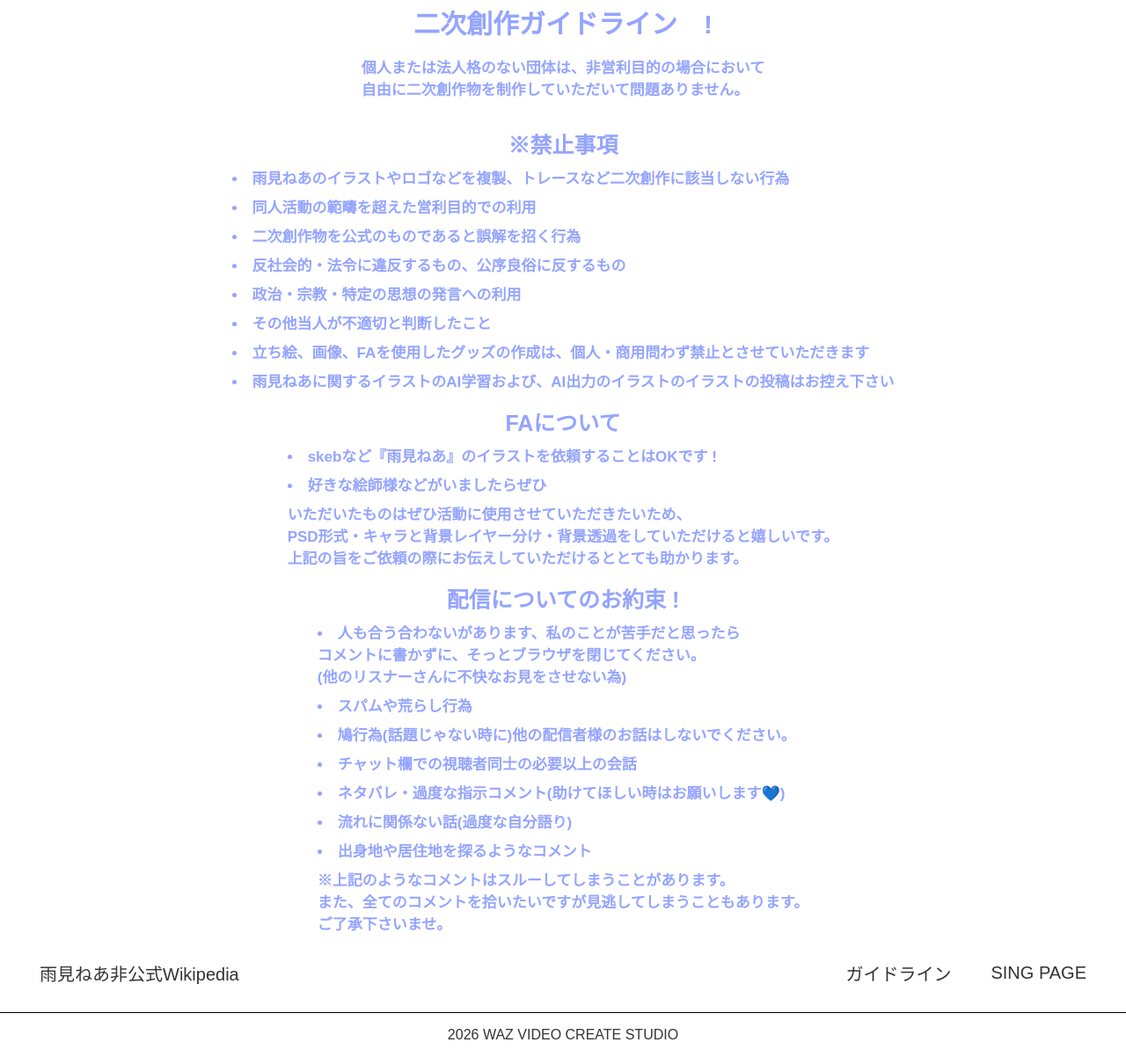
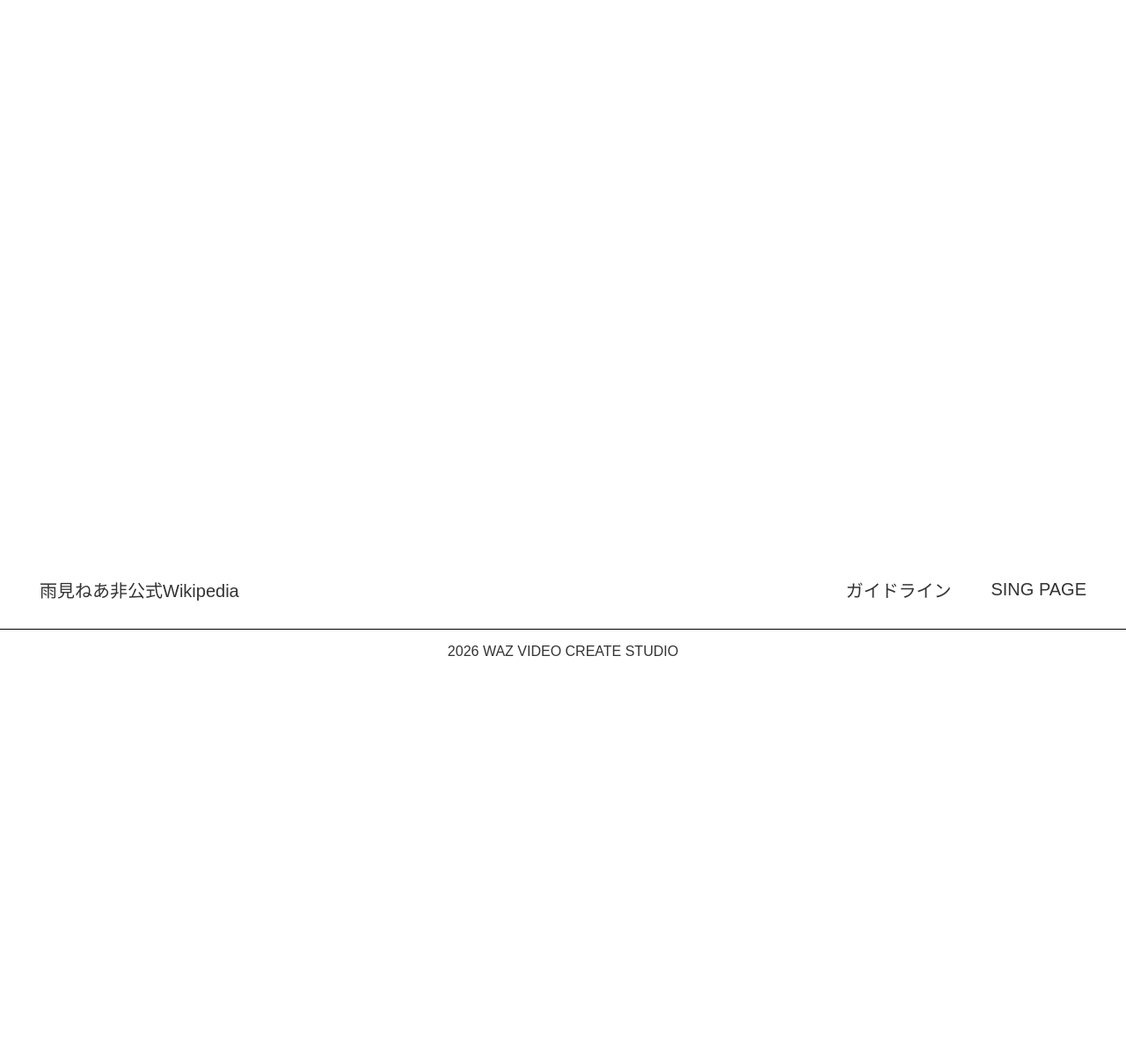
Before and after one commit to Waz-Studio92/nea-fan-site, a website built with Vite: page guide-line.html in a window 1280 px wide. Shown: the part 174-1376 px from the top of the page at 88% size. After the commit the page ends 940 px from the top, so only its background shows below. Built offline with nearby package versions, Linux system fonts and the light colour scheme.

Commit message:
微々たる修正

```diff
--- a/guide-line.html
+++ b/guide-line.html
@@ -5,7 +5,7 @@
 	<meta charset="UTF-8">
 	<meta name="viewport" content="width=device-width, initial-scale=1.0">
 	<title>雨見ねあ非公式Wiki | SingList</title>
-	<link rel="icon" href="/assets/images/icon.png">
+	<link rel="icon" href="assets/images/icon.png">
 	<link rel="stylesheet" href="/assets/css/style.css">
 </head>
 
@@ -14,64 +14,6 @@
 	<div id="header"></div>
 	<main>
 		<div id="page-guide"></div>
-		<section class="section guide">
-			<h1 class="page-title">二次創作ガイドライン&emsp;!</h1>
-			<div class="guide-block">
-				<p class="paragraph">
-					個人または法人格のない団体は、非営利目的の場合において<br>
-					自由に二次創作物を制作していただいて問題ありません。
-				</p>
-			</div>
-			<div class="guide-block">
-				<ul class="out-line">
-					<li><h2 class="paragraph out">※禁止事項</h2></li>
-					<li>雨見ねあのイラストやロゴなどを複製、トレースなど二次創作に該当しない行為</li>
-					<li>同人活動の範疇を超えた営利目的での利用</li>
-					<li>二次創作物を公式のものであると誤解を招く行為</li>
-					<li>反社会的・法令に違反するもの、公序良俗に反するもの</li>
-					<li>政治・宗教・特定の思想の発言への利用</li>
-					<li>その他当人が不適切と判断したこと</li>
-					<li>立ち絵、画像、FAを使用したグッズの作成は、個人・商用問わず禁止とさせていただきます</li>
-					<li>雨見ねあに関するイラストのAI学習および、AI出力のイラストのイラストの投稿はお控え下さい</li>
-				</ul>
-			</div>
-			<div class="guide-block">
-				<ul class="out-line fa">
-					<li><h2 class="paragraph out">FAについて</h2></li>
-					<li>skebなど『雨見ねあ』のイラストを依頼することはOKです&nbsp;!</li>
-					<li>好きな絵師様などがいましたらぜひ</li>
-					<li><p class="paragraph fa-para">
-						いただいたものはぜひ活動に使用させていただきたいため、<br>
-						PSD形式・キャラと背景レイヤー分け・背景透過をしていただけると嬉しいです。<br>
-						上記の旨をご依頼の際にお伝えしていただけるととても助かります。
-					</p></li>
-				</ul>
-			</div>
-			<div class="guide-block">
-				<ul class="out-line fa">
-					<li><h2 class="paragraph out">配信についてのお約束&nbsp;!</h2></li>
-					<li>人も合う合わないがあります、私のことが苦手だと思ったら<br>
-						コメントに書かずに、そっとブラウザを閉じてください。<br>
-						(他のリスナーさんに不快なお見をさせない為)
-					</li>
-					<li>スパムや荒らし行為</li>
-					<li>鳩行為(話題じゃない時に)他の配信者様のお話はしないでください。</li>
-					<li>チャット欄での視聴者同士の必要以上の会話</li>
-					<li>
-						ネタバレ・過度な指示コメント(助けてほしい時はお願いします💙)
-					</li>
-					<li>流れに関係ない話(過度な自分語り)</li>
-					<li>出身地や居住地を探るようなコメント</li>
-					<li>
-						<p>
-							※上記のようなコメントはスルーしてしまうことがあります。<br>
-							また、全てのコメントを拾いたいですが見逃してしまうこともあります。<br>
-							ご了承下さいませ。
-						</p>
-					</li>
-				</ul>
-			</div>
-		</section>
 	</main>
 	<div id="footer"></div>
 	<script src="/assets/js/index.js"></script>
--- a/index.html
+++ b/index.html
@@ -4,7 +4,7 @@
 <head>
 	<meta charset="UTF-8">
 	<meta name="viewport" content="width=device-width, initial-scale=1.0">
-	<link rel="icon" href="/assets/images/icon.png" type="image/png">
+	<link rel="icon" href="assets/images/icon.png" type="image/png">
 	<link rel="stylesheet" href="/assets/css/style.css">
 	<title>雨見ねあ非公式Wiki | Home</title>
 </head>
@@ -45,11 +45,10 @@
 				</div>
 				<div class="txt-art">
 					<p class="prologue">「雨々降れ降れねあが来た、<br>
-						どうもみなさんを癒やすために精霊界から来ました。<br>
-						歌う雨の<small class="virtual">Vtuber</small>雨見ねあです。」
+						どうもみなさんを癒やすために精霊界から来ました。歌う雨のVtuber雨見ねあです。」
 					</p>
 					<p class="explanation row">
-						<time datetime="2022-11-05">2022年11月5日</time>より活動を開始、<br>
+						<time datetime="2022-11-05">2022年11月5日</time>より活動を開始、
 					</p>
 					<p class="explanation">
 						元LinkLover所属の個人勢Vtuber。<br>
```
Also changed, not shown: sing_list.html (+2 -2 lines).
